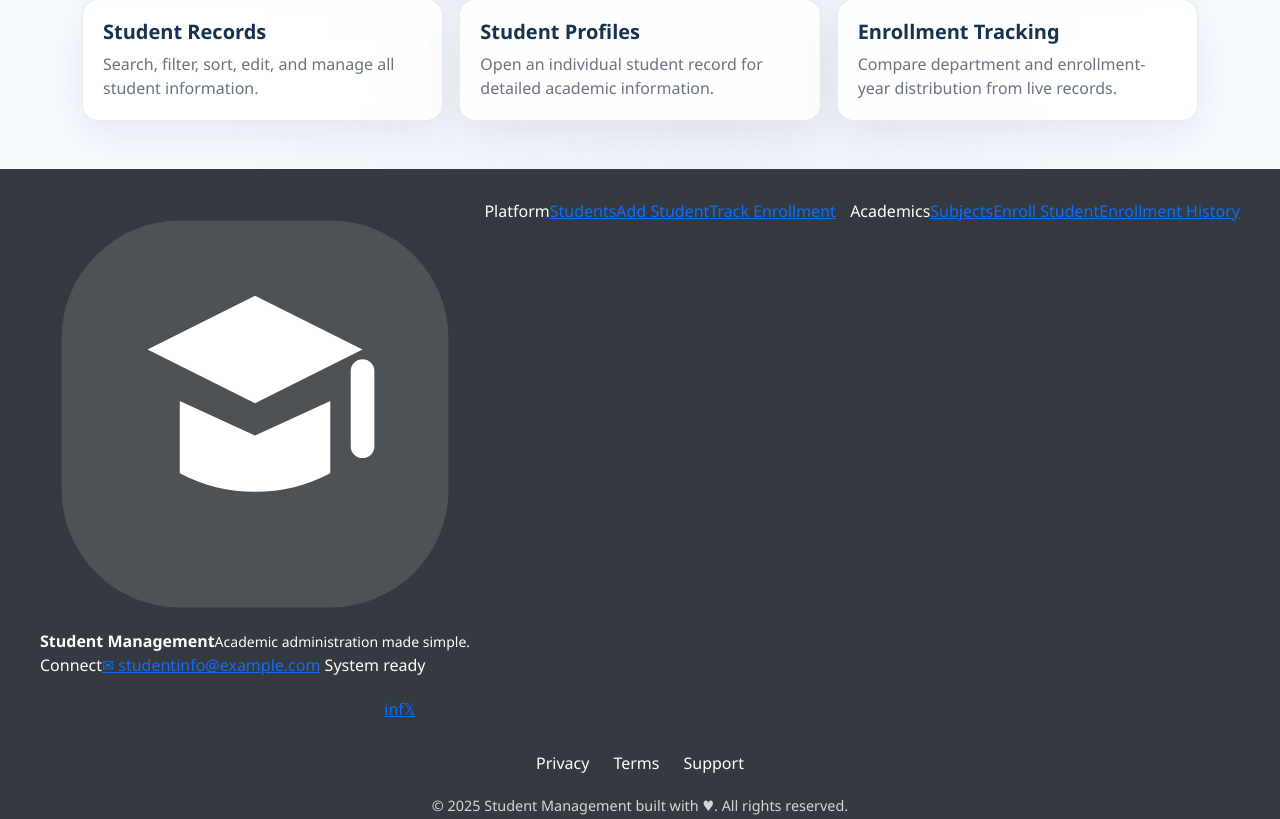
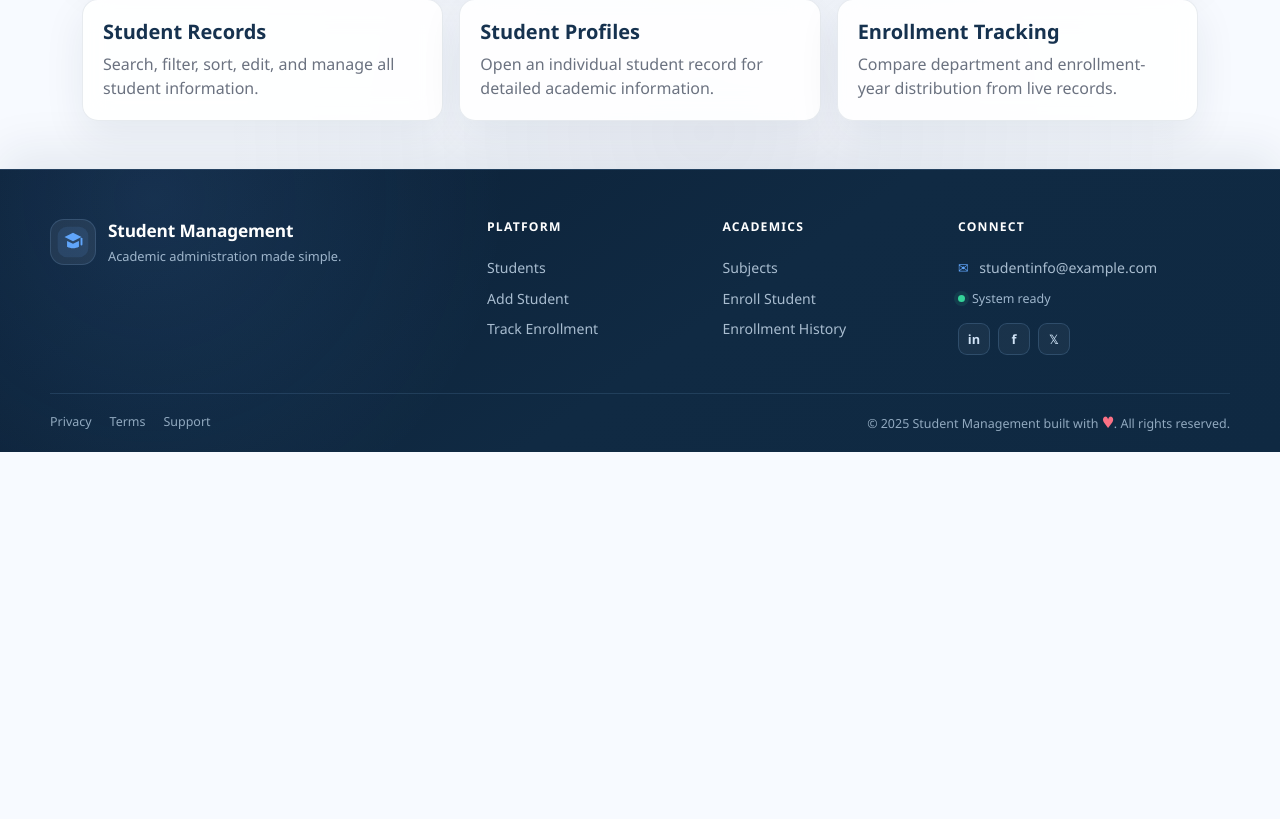
Before and after one commit to gopal1234561/student_management_system, a React (Create React App) app: page / in a window 1280 px wide. Shown: the part 1404-2223 px from the top of the page. After the commit the page ends 1856 px from the top, so only its background shows below. Built offline with nearby package versions, Linux system fonts and the light colour scheme; no server answers; a small style sheet from the web is missing.

Commit message:
Style modern product footer

```diff
--- a/src/Footer.css
+++ b/src/Footer.css
@@ -1,95 +1,242 @@
-footer {
-  background-color: #343a40;
-  color: white;
-  padding: 30px 20px 10px;
-  padding-bottom: 2px;
+.site-footer {
+  margin-top: auto;
+  padding: 48px 24px 18px;
+  color: #dbeafe;
+  background:
+    radial-gradient(circle at 12% 10%, rgba(96, 165, 250, .12), transparent 22rem),
+    linear-gradient(145deg, #0b1f35 0%, #102a43 55%, #0f2942 100%);
+  border-top: 1px solid rgba(147, 197, 253, .16);
+  box-shadow: 0 -18px 45px rgba(15, 42, 67, .08);
 }
 
 .footer-container {
-  display: flex;
-  justify-content: space-between;
-  flex-wrap: wrap;
-  max-width: 1200px;
-  margin: 0 auto 20px;
+  width: min(1180px, 100%);
+  margin: 0 auto;
+  display: grid;
+  grid-template-columns: 2fr 1fr 1fr 1.35fr;
+  gap: 34px;
 }
 
-.footer-contact,
-.footer-socials {
-  flex: 1;
-  min-width: 200px;
-  margin: 10px;
+.footer-brand {
+  display: flex;
+  align-items: center;
+  gap: 12px;
 }
 
-.footer-contact {
-  text-align: start;
-  line-height: 1.6;
+.footer-logo {
+  width: 46px;
+  height: 46px;
+  display: inline-flex;
+  align-items: center;
+  justify-content: center;
+  flex: 0 0 auto;
+  color: #60a5fa;
+  background: rgba(255,255,255,.07);
+  border: 1px solid rgba(147,197,253,.16);
+  border-radius: 14px;
 }
 
-.footer-contact a {
-  color: white;
-  text-decoration: none;
+.footer-logo svg {
+  width: 34px;
+  height: 34px;
 }
 
-.footer-contact a:hover {
-  color: #ffcc00;
+.footer-brand strong {
+  display: block;
+  color: #fff;
+  font-size: 1.08rem;
+  letter-spacing: -.01em;
+}
+
+.footer-brand small {
+  display: block;
+  margin-top: 3px;
+  color: #9fb6cc;
+  font-size: .8rem;
+}
+
+.footer-heading {
+  display: block;
+  margin-bottom: 12px;
+  color: #fff;
+  font-size: .76rem;
+  font-weight: 700;
+  letter-spacing: .1em;
+  text-transform: uppercase;
+}
+
+.footer-column {
+  display: flex;
+  flex-direction: column;
+  gap: 9px;
+}
+
+.footer-column a {
+  width: fit-content;
+  color: #a9bdd0;
+  text-decoration: none;
+  font-size: .88rem;
+  transition: color .18s ease, transform .18s ease;
+}
+
+.footer-column a:hover {
+  color: #fff;
+  transform: translateX(2px);
+}
+
+.footer-contact-column {
+  align-items: flex-start;
+}
+
+.footer-mini-icon {
+  color: #60a5fa;
+  margin-right: 7px;
+}
+
+.footer-status {
+  display: inline-flex;
+  align-items: center;
+  gap: 7px;
+  margin-top: 2px;
+  color: #9fb6cc;
+  font-size: .78rem;
+}
+
+.footer-status i {
+  width: 7px;
+  height: 7px;
+  border-radius: 50%;
+  background: #34d399;
+  box-shadow: 0 0 0 4px rgba(52,211,153,.1);
 }
 
 .footer-socials {
-  text-align: right;
-  padding-top: 10px;
-  justify-content:space-evenly;
+  display: flex;
+  gap: 8px;
+  margin-top: 6px;
 }
 
-.footer-socials .social-title {
-  margin-bottom: 15px;
-  font-size: 18px;
+.footer-socials a {
+  width: 32px;
+  height: 32px;
+  display: inline-flex;
+  align-items: center;
+  justify-content: center;
+  border: 1px solid rgba(147,197,253,.18);
+  border-radius: 9px;
+  color: #cfe2f5;
+  background: rgba(255,255,255,.045);
+  font-size: .8rem;
+  font-weight: 700;
+  text-decoration: none;
+  transition: all .18s ease;
 }
 
-.footer-socials .social-icons a {
-  margin: 0 10px;
-  color: white;
-  font-size: 1.8rem;
-  transition: transform 0.3s ease, color 0.3s ease;
-  display: inline-block;
+.footer-socials a:hover {
+  color: #fff;
+  background: #2563eb;
+  border-color: #2563eb;
+  transform: translateY(-2px);
 }
 
-.footer-socials .social-icons a:hover {
-  transform: scale(1.2);
-  color: hsl(209, 100%, 50%);
+.footer-bottom {
+  width: min(1180px, 100%);
+  margin: 38px auto 0;
+  padding-top: 17px;
+  border-top: 1px solid rgba(147,197,253,.13);
+  display: flex;
+  align-items: center;
+  justify-content: space-between;
+  gap: 18px;
 }
 
 .footer-links {
-  text-align: center;
-  margin-bottom: 20px;
+  display: flex;
+  flex-wrap: wrap;
+  gap: 18px;
 }
 
 .footer-links a {
-  color: white;
-  margin: 0 12px;
+  color: #91a9bf;
   text-decoration: none;
-  transition: color 0.3s ease-in-out;
-  font-size: 1rem;
+  font-size: .78rem;
+  transition: color .18s ease;
 }
 
 .footer-links a:hover {
-  color: #ffcc00;
+  color: #fff;
 }
 
 .footer-text {
-  font-size: 0.9rem;
-  opacity: 0.8;
-  text-align: center;
+  color: #91a9bf;
+  font-size: .78rem;
+  text-align: right;
 }
 
-@media (max-width: 768px) {
+.footer-heart {
+  color: #fb7185;
+  font-size: .95rem;
+  display: inline-block;
+  animation: footerHeart 1.8s ease-in-out infinite;
+}
+
+@keyframes footerHeart {
+  0%, 100% { transform: scale(1); }
+  50% { transform: scale(1.12); }
+}
+
+@media (max-width: 900px) {
   .footer-container {
-    flex-direction: column;
-    align-items: center;
-    text-align: center;
+    grid-template-columns: 1.6fr 1fr 1fr;
   }
 
-  .footer-contact,.footer-socials
-   {
-    text-align: center;
+  .footer-contact-column {
+    grid-column: 1 / -1;
   }
 }
+
+@media (max-width: 640px) {
+  .site-footer {
+    padding: 38px 18px 16px;
+  }
+
+  .footer-container {
+    grid-template-columns: 1fr 1fr;
+    gap: 28px 18px;
+  }
+
+  .footer-brand-block {
+    grid-column: 1 / -1;
+  }
+
+  .footer-contact-column {
+    grid-column: auto;
+  }
+
+  .footer-bottom {
+    margin-top: 28px;
+    flex-direction: column;
+    align-items: flex-start;
+  }
+
+  .footer-text {
+    text-align: left;
+  }
+}
+
+@media (max-width: 430px) {
+  .footer-container {
+    grid-template-columns: 1fr;
+  }
+
+  .footer-brand-block,
+  .footer-contact-column {
+    grid-column: auto;
+  }
+}
+
+@media (prefers-reduced-motion: reduce) {
+  .footer-heart {
+    animation: none;
+  }
+}
```
